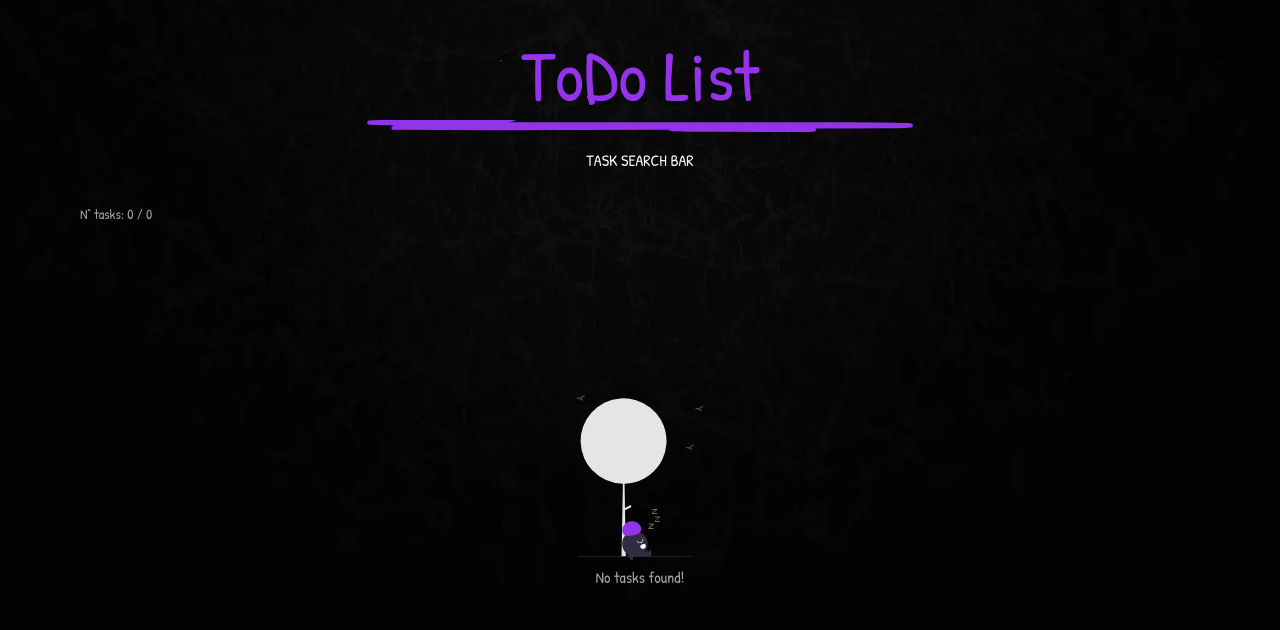
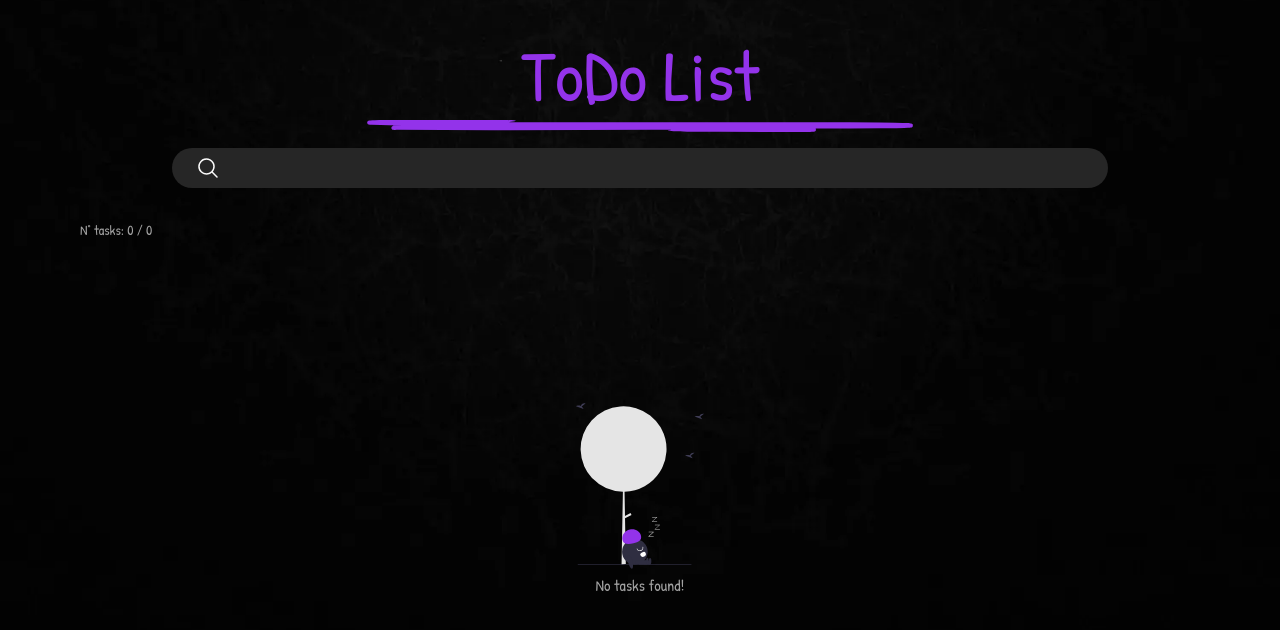
Before and after one commit to igorchaves22/todo-list, a React (Vite) app: page / in a window 1280 px wide. Shown: the top 630 px of the page. Built offline with nearby package versions, Linux system fonts and the light colour scheme.

Commit message:
ui: Task search bar

```diff
--- a/package.json
+++ b/package.json
@@ -9,12 +9,15 @@
         "preview": "vite preview"
     },
     "dependencies": {
+        "@hookform/resolvers": "^3.9.1",
         "@phosphor-icons/react": "^2.1.7",
         "@reduxjs/toolkit": "^2.5.0",
         "react": "^18.3.1",
         "react-dom": "^18.3.1",
+        "react-hook-form": "^7.54.2",
         "react-redux": "^9.2.0",
-        "redux": "^5.0.1"
+        "redux": "^5.0.1",
+        "yup": "^1.6.1"
     },
     "devDependencies": {
         "@biomejs/biome": "^1.9.4",
--- /dev/null
+++ b/src/components/ErrorMessage/index.tsx
@@ -0,0 +1,21 @@
+import { renderElementIfTrue } from "~utils";
+
+interface IErrorMessage {
+    isVisible: boolean;
+    message?: string;
+    textAlign?: string;
+}
+
+export const ErrorMessage = ({ isVisible, message, textAlign }: IErrorMessage) => {
+    return renderElementIfTrue(
+        isVisible,
+        <p
+            className={
+                "w-full h-min absolute top-[calc(100%+0.25rem)] z-10 text-red-600 font-patrick-hand text-sm" +
+                ` ${textAlign ?? "text-left"}`
+            }
+        >
+            {message}
+        </p>
+    );
+};
--- a/src/components/PageContent/index.tsx
+++ b/src/components/PageContent/index.tsx
@@ -1,4 +1,4 @@
-import { NotHasTasksIndicator, PaginationControls, TaskCount, TaskList } from "~components";
+import { NotHasTasksIndicator, PaginationControls, TaskCount, TaskList, TaskSearchBar } from "~components";
 import { usePageContent } from "~hooks";
 
 export const PageContent = () => {
@@ -6,7 +6,7 @@ export const PageContent = () => {
 
     return (
         <main className="w-full h-min pt-2 px-4 pb-12 grid grid-rows-[min-content,1fr] grid-cols-[min(100%,90rem)] flex-grow gap-y-8 justify-center justify-items-center">
-            <p className="w-max h-min text-neutral-50 font-patrick-hand">TASK SEARCH BAR</p>
+            <TaskSearchBar />
             <section className="w-full h-min min-h-full grid grid-rows-[min-content,1fr] grid-cols-1 gap-y-2 place-items-center md:px-16">
                 <TaskCount />
                 {hasTasks ? (
--- /dev/null
+++ b/src/components/TaskSearchBar/index.tsx
@@ -0,0 +1,28 @@
+import { ActionButton, ErrorMessage } from "~components";
+import { useTaskSearchBar } from "~hooks";
+
+export const TaskSearchBar = () => {
+    const { submitData, register, hasError, errorMessage } = useTaskSearchBar();
+
+    return (
+        <form
+            onSubmit={submitData}
+            className="w-full h-min py-2 px-6 rounded-[10rem] relative grid auto-rows-min grid-cols-[max-content,1fr] items-center gap-x-4 bg-neutral-800 md:w-[75%]"
+        >
+            <ActionButton
+                icon="MagnifyingGlass"
+                type="submit"
+                color="text-neutral-50"
+                iconSize="text-2xl"
+                aria-label="Submit survey data"
+            />
+            <input
+                type="search"
+                className="w-full h-min outline-none bg-transparent text-neutral-50 font-patrick-hand text-sm"
+                autoComplete="off"
+                {...register("searchTerm")}
+            />
+            <ErrorMessage isVisible={hasError} message={errorMessage} textAlign="text-center" />
+        </form>
+    );
+};
--- a/src/components/index.ts
+++ b/src/components/index.ts
@@ -9,3 +9,5 @@ export { ActionButton } from "./ActionButton";
 export { TaskCard } from "./TaskCard";
 export { TaskList } from "./TaskList";
 export { PaginationControls } from "./PaginationControls";
+export { ErrorMessage } from "./ErrorMessage";
+export { TaskSearchBar } from "./TaskSearchBar";
--- a/src/hooks/index.ts
+++ b/src/hooks/index.ts
@@ -2,3 +2,4 @@ export { useScreen } from "./useScreen";
 export { useTodoListState } from "./useTodoListState";
 export { usePageContent } from "./usePageContent";
 export { usePaginationControls } from "./usePaginationControls";
+export { useTaskSearchBar } from "./useTaskSearchBar";
--- /dev/null
+++ b/src/hooks/useTaskSearchBar.ts
@@ -0,0 +1,45 @@
+import { yupResolver } from "@hookform/resolvers/yup";
+import { useEffect } from "react";
+import { useForm } from "react-hook-form";
+import { SearchTaskFormSchemaType, searchTaskFormSchema } from "~utils";
+import { useTodoListState } from "./useTodoListState";
+
+const RESET_TIMEOUT = 5000;
+
+export const useTaskSearchBar = () => {
+    const {
+        register,
+        formState: { errors },
+        handleSubmit,
+        reset
+    } = useForm<SearchTaskFormSchemaType>({
+        resolver: yupResolver(searchTaskFormSchema)
+    });
+    const {
+        dispatch: { dispatchApplySearch }
+    } = useTodoListState();
+
+    const hasError = !!errors.searchTerm;
+    const errorMessage = errors.searchTerm?.message;
+    const submitData = handleSubmit(({ searchTerm }) => {
+        dispatchApplySearch(searchTerm);
+        reset();
+    });
+
+    useEffect(() => {
+        if (hasError) {
+            const timeout = setTimeout(() => {
+                reset();
+            }, RESET_TIMEOUT);
+
+            return () => clearTimeout(timeout);
+        }
+    }, [hasError, reset]);
+
+    return {
+        submitData,
+        register,
+        hasError,
+        errorMessage
+    };
+};
--- a/src/utils/index.ts
+++ b/src/utils/index.ts
@@ -2,3 +2,4 @@ export * from "./global";
 export * from "./localStorage";
 export * from "./todoList";
 export * from "./phosphorIcons";
+export * from "./validation";
--- a/src/utils/phosphorIcons.ts
+++ b/src/utils/phosphorIcons.ts
@@ -7,6 +7,7 @@ import {
     Checks,
     ClipboardText,
     Flag,
+    MagnifyingGlass,
     Pencil,
     Trash
 } from "@phosphor-icons/react";
@@ -20,6 +21,7 @@ export const PhosphorIconsLibrary = {
     Checks,
     ClipboardText,
     Flag,
+    MagnifyingGlass,
     Pencil,
     Trash
 };
--- /dev/null
+++ b/src/utils/validation.ts
@@ -0,0 +1,7 @@
+import * as yup from "yup";
+
+export const searchTaskFormSchema = yup.object().shape({
+    searchTerm: yup.string().required("Enter at least 1 character")
+});
+
+export type SearchTaskFormSchemaType = yup.InferType<typeof searchTaskFormSchema>;
```
Also changed, not shown: 2 other files (tests, documents, lock files or other folders).
